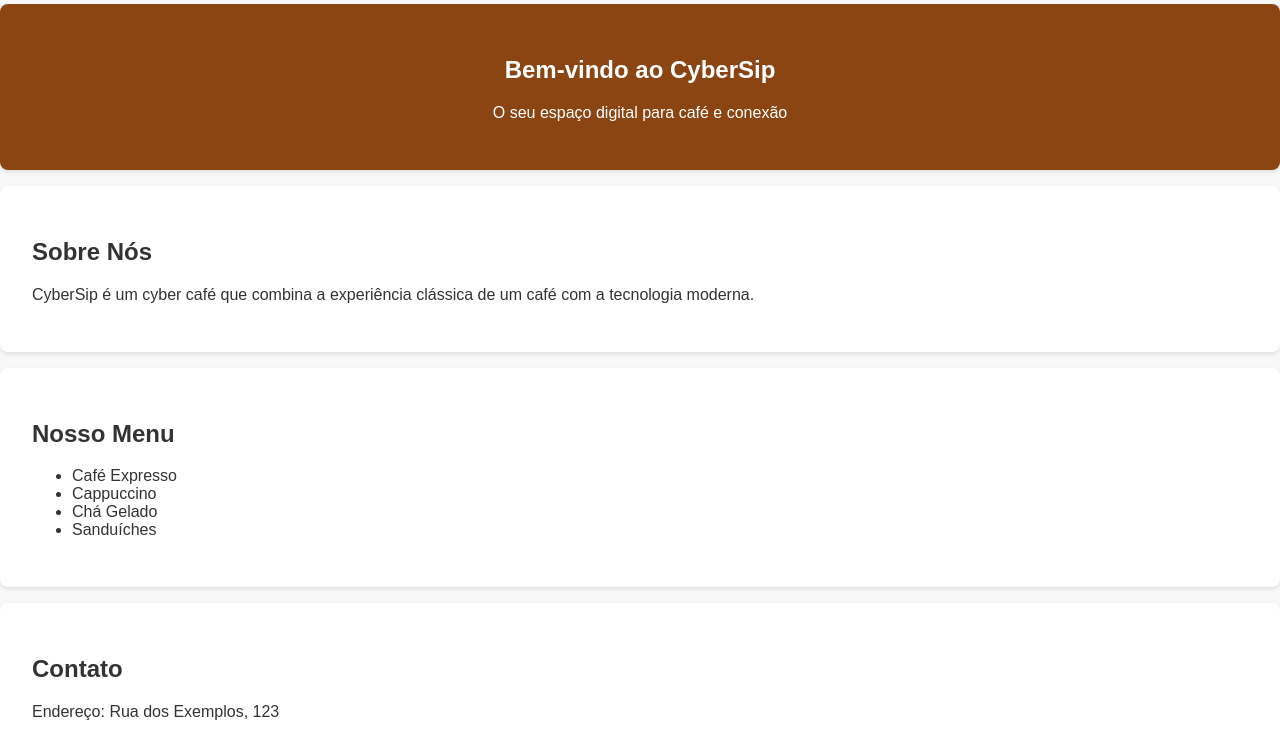
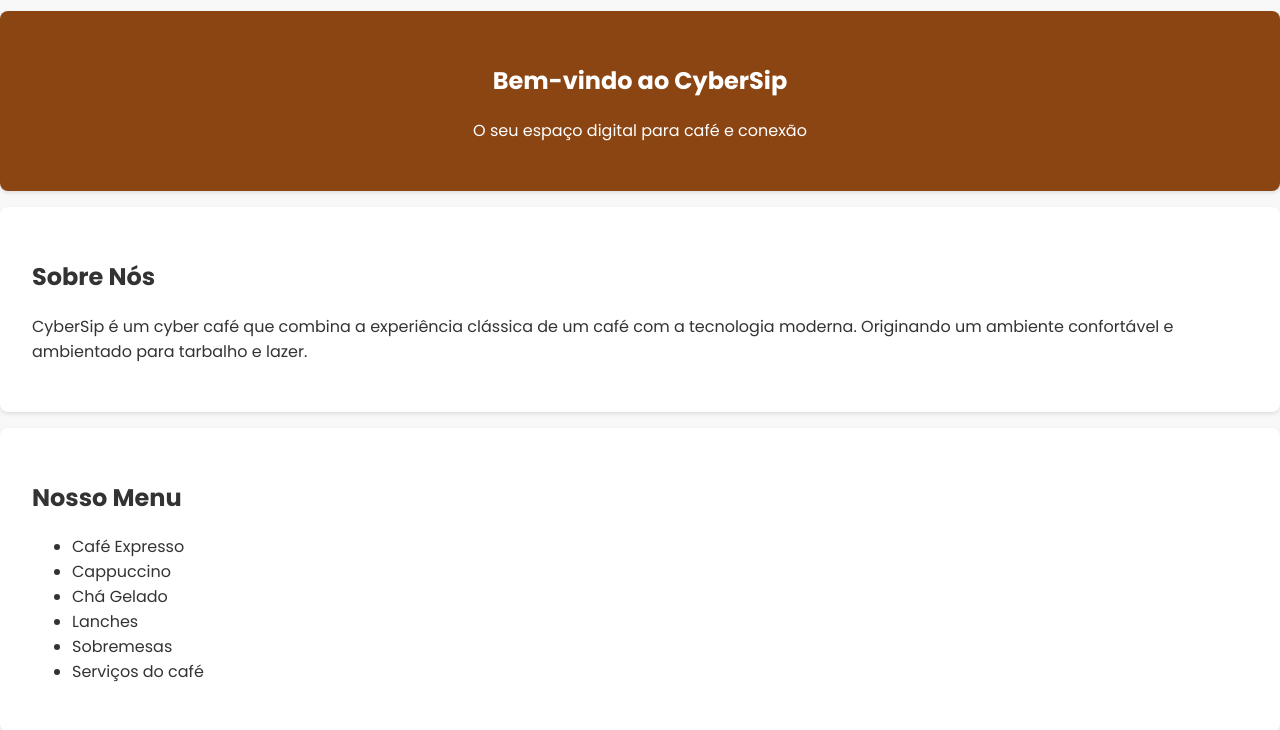
Before and after one commit to httpscecili/CyberSip, a plain HTML site: page index.html in a window 1280 px wide. Shown: the part 72-802 px from the top of the page. Drawn offline with Linux system fonts and the light colour scheme; files that its build step writes are made by us from their sources; a script that the page names is missing.

Commit message:
Update index.html
Signed-off-by: CoffeesLia <98719299+httpscecili@users.noreply.github.com>

```diff
--- a/index.html
+++ b/index.html
@@ -4,7 +4,8 @@
     <meta charset="UTF-8">
     <meta name="viewport" content="width=device-width, initial-scale=1.0">
     <title>CyberSip - Seu Cyber Café</title>
-    <link rel="stylesheet" href="css/styles.css">
+    <link href="https://fonts.googleapis.com/css2?family=Poppins:wght@400;700&display=swap" rel="stylesheet">
+    <link rel="stylesheet" href="styles.css">
 </head>
 <body>
     <header>
@@ -26,7 +27,7 @@
 
     <section class="about">
         <h2>Sobre Nós</h2>
-        <p>CyberSip é um cyber café que combina a experiência clássica de um café com a tecnologia moderna.</p>
+        <p>CyberSip é um cyber café que combina a experiência clássica de um café com a tecnologia moderna. Originando um ambiente confortável e ambientado para tarbalho e lazer. </p>
     </section>
 
     <section class="menu">
@@ -35,7 +36,9 @@
             <li>Café Expresso</li>
             <li>Cappuccino</li>
             <li>Chá Gelado</li>
-            <li>Sanduíches</li>
+            <li>Lanches</li>
+            <li>Sobremesas</li>
+            <li>Serviços do café</li>
         </ul>
     </section>
 
```
